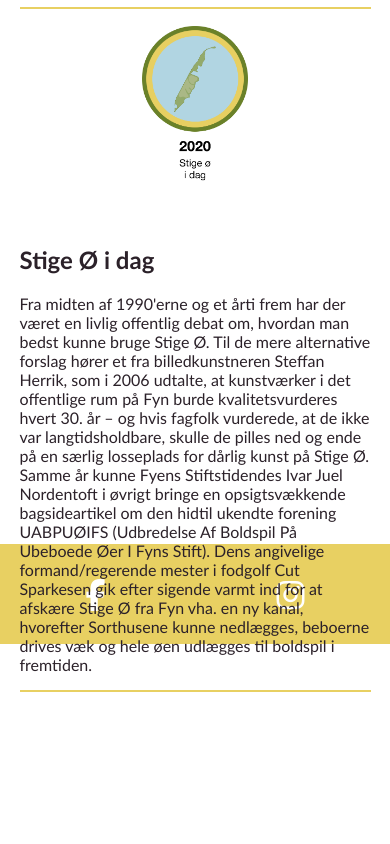
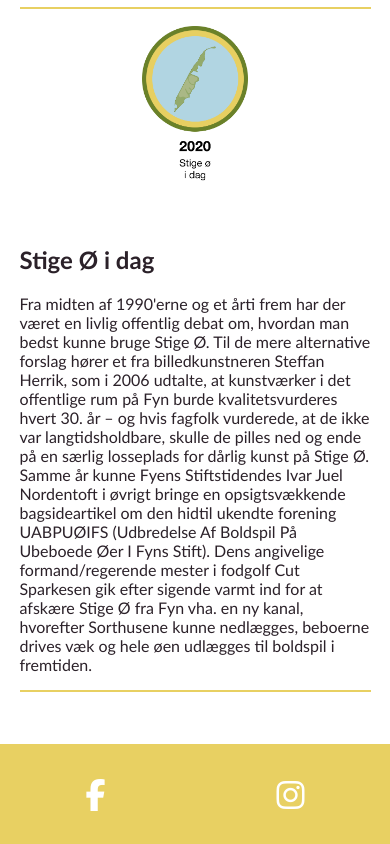
Before and after one commit to Welander1994/projekt-5-stigeoe, a plain HTML site: page Stigeoe/historie.html in a window 390 px wide. Shown: the part 5519-6363 px from the top of the page. Before the commit the page ends 6211 px from the top, so only its background shows below. Drawn offline with Linux system fonts and the light colour scheme.

Commit message:
Update styles.css

```diff
--- a/Stigeoe/styles/styles.css
+++ b/Stigeoe/styles/styles.css
@@ -946,7 +946,7 @@ header .logo {
         margin-top: 2760px;
     }
     #footer-historie {
-        margin-top: 5400px;
+        margin-top: 5600px;
     }
 
     }
```
